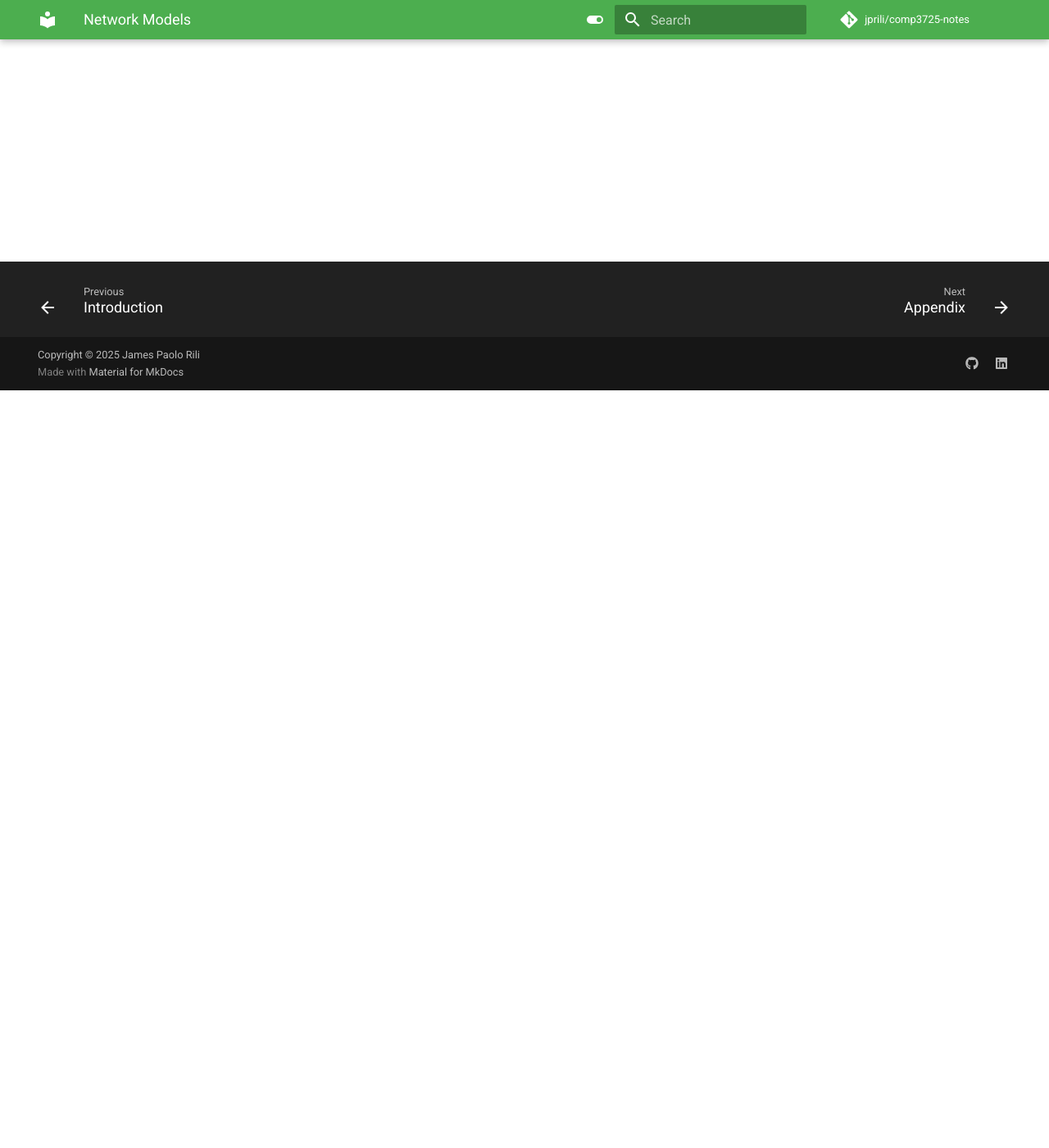
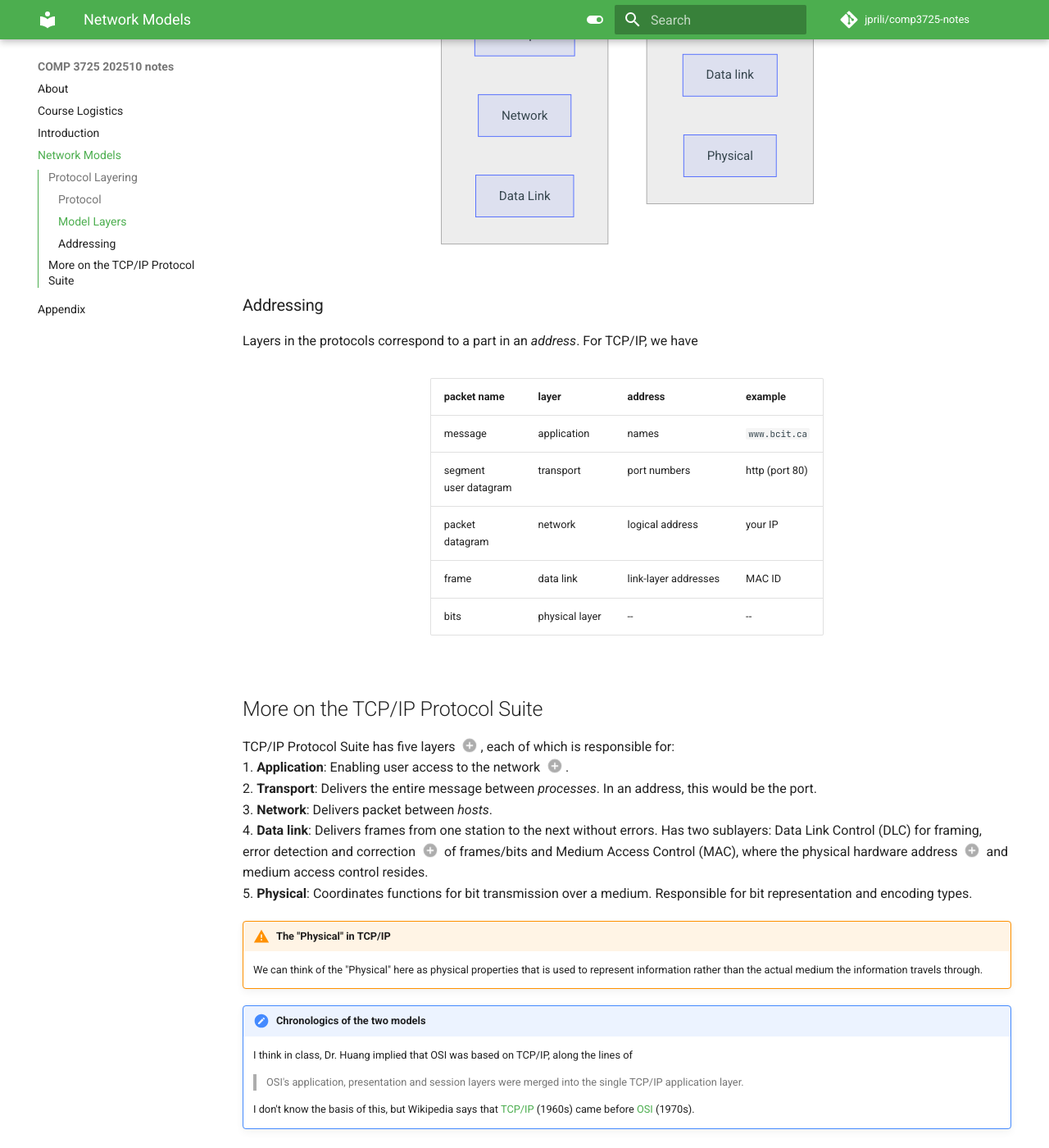
Before and after one commit to jprili/comp3725-notes, an MkDocs documentation site: the page built from docs/module-02.md, in a window 1280 px wide and 1400 px high, scrolled down 924 px. Shown: the whole window at 82% size. Built offline with MkDocs 1.6.1 and Material for MkDocs 9.7.7, drawn with Linux system fonts in a browser that asks for light colours; comment, search, counter and statistics services are not loaded; some of the changed text lies outside the part shown.

Commit message:
add module-02

````diff
--- a/docs/module-02.md
+++ b/docs/module-02.md
@@ -1 +1,105 @@
 # Network Models
+
+Network models are frameworks for data organisation,
+helping us understand how data moves through devices
+within a network. There are two available models,
+OSI (Open Systems Interconnection) and
+TCP/IP (Transmission Control Protocol/Internet Protocol).
+
+
+## Protocol Layering
+
+### Protocol
+
+A protocol is a set of rules that the sender and receiver agree on so that they can understand each other.
+For simple communication, one protocol is enough,
+but nowadays with complex communication (computers have many processes running needing data, etc.),
+we need to layer different protocols together in order to redirect and transform data for appropriate needs.
+This is called **protocol layering/modularity**.
+
+### Model Layers
+
+Each layer contains several protocols,
+responsible for translating data into different forms.
+
+<figure style="height:50%; width:50%">
+``` mermaid
+flowchart TB
+    subgraph TCP/IP Protocol Suite
+        AA[Application]
+        TT[Transport]
+        NN[Network]
+        DD[Data link]
+        PP[Physical]
+    end
+
+    subgraph OSI
+        A[Application]
+        P[Presentation]
+        S[Session]
+        T[Transport]
+        N[Network]
+        D[Data Link]
+        P[Physical]
+    end
+```
+</figure>
+
+### Addressing
+
+Layers in the protocols correspond to a part in an *address*.
+For TCP/IP, we have
+
+<figure markdown>
+| packet name | layer | address | example |
+| ----------- | ----- | ------- | ------- |
+| message     | application | names | `www.bcit.ca` |
+| segment </br> user datagram | transport | port numbers | http (port 80) |
+| packet </br> datagram | network | logical address | your IP |
+| frame | data link | link-layer addresses | MAC ID |
+| bits  | physical layer | -- | -- |
+</figure>
+
+## More on the TCP/IP Protocol Suite
+
+TCP/IP Protocol Suite has five layers (1), each of which is responsible for:
+1. **Application**: Enabling user access to the network (2).
+2. **Transport**: Delivers the entire message between *processes*.
+   In an address, this would be the port.
+3. **Network**: Delivers packet between *hosts*.
+4. **Data link**: Delivers frames from one station to the next
+   without errors. Has two sublayers:
+   Data Link Control (DLC) for framing, error detection and correction (3) of frames/bits
+   and Medium Access Control (MAC), where the physical hardware address (4) and medium access
+   control resides.
+5. **Physical**: Coordinates functions for bit transmission over a medium.
+   Responsible for bit representation and encoding types.
+{ .annotate }
+
+1. Note that there is a difference between TCP/IP model and the TCP/IP Protocol Suite,
+   akin to an abstract idea and its implementation.
+
+2. HTTP, FTP, SMTP, `telnet`, etc.
+
+3. See [Hamming Codes](appendix.md/#hamming-codes)
+   and [Signal-to-noise ratio](https://en.wikipedia.org/wiki/Signal-to-noise_ratio).
+
+4. Most devices nowadays have two MAC addresses, one for Wi-Fi, and another for Bluetooth.
+
+!!! warning "The "Physical" in TCP/IP"
+
+    We can think of the "Physical" here as physical properties
+    that is used to represent information rather than the actual
+    medium the information travels through.
+
+!!! note "Chronologics of the two models"
+
+    I think in class, Dr. Huang implied that OSI was based on TCP/IP,
+    along the lines of
+
+    > OSI's application, presentation and session layers were merged
+    > into the single TCP/IP application layer.
+
+    I don't know the basis of this, but Wikipedia says that
+    [TCP/IP](https://en.wikipedia.org/wiki/Internet_protocol_suite) (1960s) came
+    before [OSI](https://en.wikipedia.org/wiki/OSI_model) (1970s).
````
